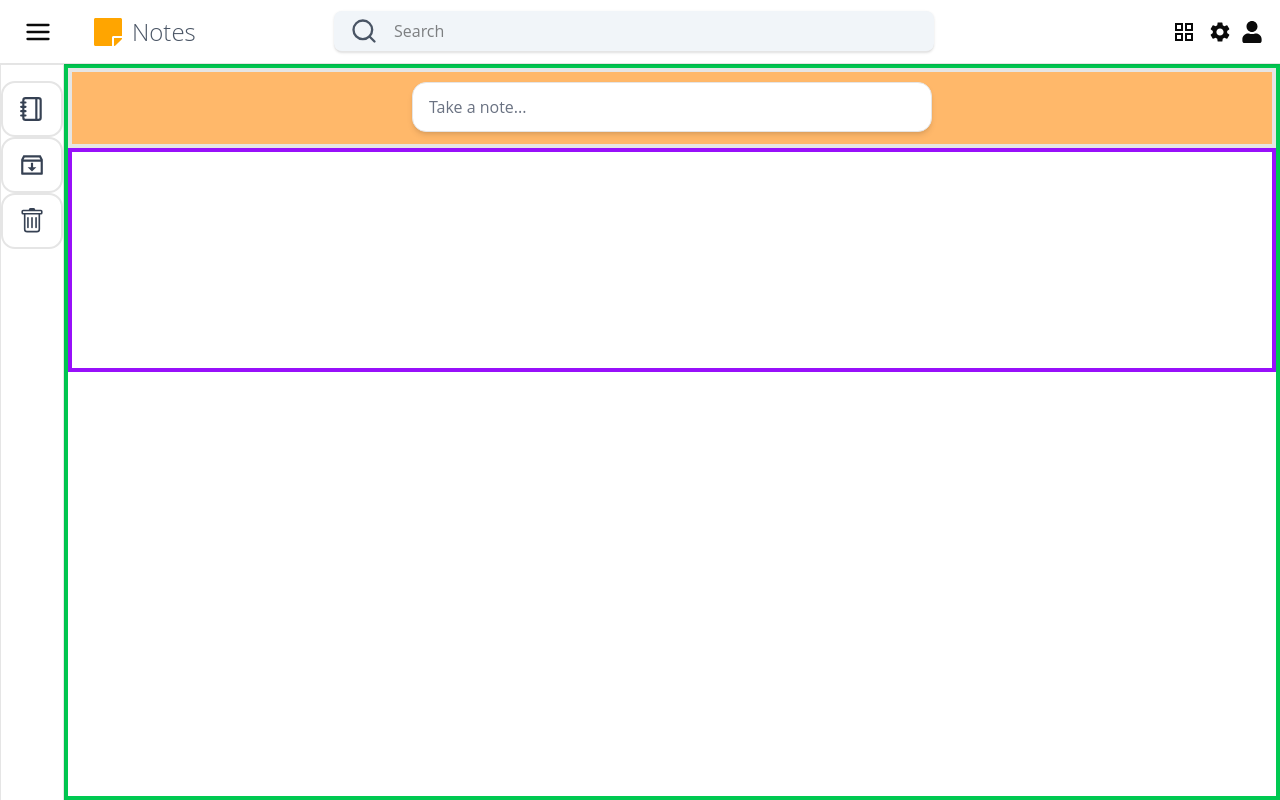
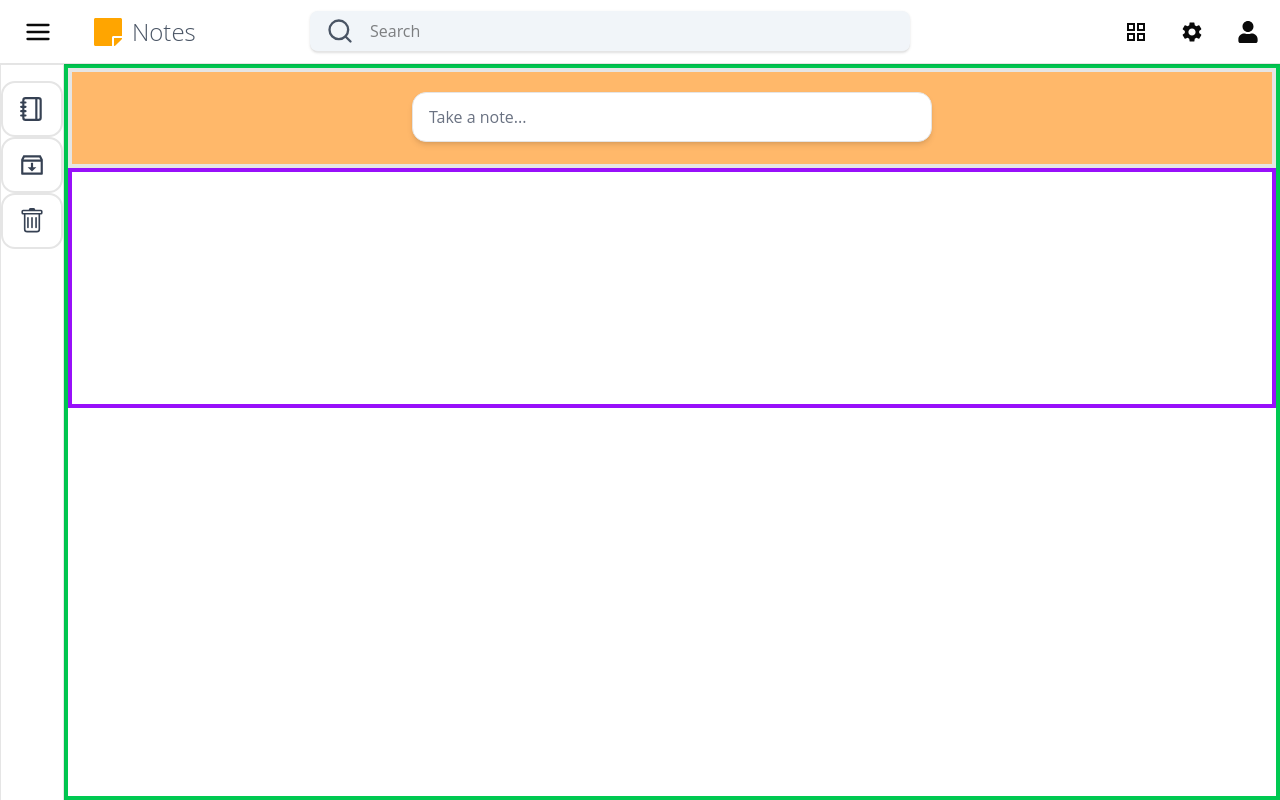
Before and after one commit to SohamDevharkar/Note-Keeper, a React (Vite) app: page /home in a window 1280 px wide. Built offline with nearby package versions, Linux system fonts and the light colour scheme.

Commit message:
Added list/block toggle feature for each view.

```diff
--- a/src/App.jsx
+++ b/src/App.jsx
@@ -7,7 +7,7 @@ import { ArchiveView } from './pages/ArchiveView.jsx';
 import { TrashView } from './pages/TrashView.jsx';
 import { ModalView } from './components/my-components/ModalView.jsx';
 import { SearchView } from './pages/SearchView.jsx';
-import { TbLayoutList } from "react-icons/tb"; // list view icon
+
 
 function App() {
 
@@ -20,13 +20,19 @@ function App() {
   const [inputOpen, setInputOpen] = useState(false);
   const [searchQuery, setSearchQuery] = useState('');
   const [showPalette, setShowPalette] = useState(false);
-  const [view, setView] = useState('block');
+  const [view, setView] = useState(true);
 
     return (
     <>
       <Router>
         <div className='flex h-screen overflow-hidden'>
-          <Header sidebaropen={sidebaropen} setSidebarOpen={setSidebarOpen} searchQuery={searchQuery} setSearchQuery={setSearchQuery}/>
+          <Header sidebaropen={sidebaropen}
+                  setSidebarOpen={setSidebarOpen}
+                  searchQuery={searchQuery}
+                  setSearchQuery={setSearchQuery}
+                  view={view}
+                  setView={setView}
+          />
 
           <div className=''>
             <SidebarBox sidebaropen={sidebaropen} setSidebarOpen={setSidebarOpen}  />
@@ -42,6 +48,8 @@ function App() {
                   sidebaropen={sidebaropen}
                   setNotes={setNotes}
                   setSelectedNote={setSelectedNote}
+                  view={view}
+                  setView={setView}
                    />
               } />
 
@@ -50,6 +58,8 @@ function App() {
                   sidebaropen={sidebaropen}
                   setNotes={setNotes}
                   setSelectedNote={setSelectedNote}
+                  view={view}
+                  setView={setView}
                    />
               } />
 
@@ -59,6 +69,8 @@ function App() {
                   setInputOpen={setInputOpen}
                   sidebaropen={sidebaropen}
                   setNotes={setNotes}
+                  view={view}
+                  setView={setView}
                    />
               } />
 
--- a/src/components/my-components/Header.jsx
+++ b/src/components/my-components/Header.jsx
@@ -6,8 +6,9 @@ import { MdArrowBack, MdOutlineGridView } from "react-icons/md";
 import { MdSettings } from "react-icons/md";
 import { FaUser } from "react-icons/fa";
 import { useNavigate } from "react-router-dom";
+import { TbLayoutList } from "react-icons/tb"; // list view icon
 
-export const Header = ({ sidebaropen, setSidebarOpen, searchQuery, setSearchQuery }) => {
+export const Header = ({ sidebaropen, setSidebarOpen, searchQuery, setSearchQuery, view, setView }) => {
 
     const [mobileSearchOpen, setMobileSearchOpen] = useState(false);
     const navigate = useNavigate();
@@ -70,7 +71,7 @@ export const Header = ({ sidebaropen, setSidebarOpen, searchQuery, setSearchQuer
 
 
             {/**Right section*/}
-            <div className={`flex items-center gap-1 justify-between ml-`}>
+            <div className={`flex items-center gap-2.5 md:gap-6 justify-between `}>
                 {/** Mobile Search Icon (only visible when search is closed) */}
                 {!mobileSearchOpen && (
                     <div onClick={() => setMobileSearchOpen(true)}
@@ -80,8 +81,9 @@ export const Header = ({ sidebaropen, setSidebarOpen, searchQuery, setSearchQuer
                 )}
 
                 {/** View Toggle */}
-                <div className="rounded-full w-8 h-8 flex items-center justify-center hover:bg-slate-200 transition ">
-                    <MdOutlineGridView size={24} />
+                <div className="rounded-full w-8 h-8 flex items-center justify-center hover:bg-slate-200 transition"
+                    onClick={() => setView(!view)}>
+                    {view ? <MdOutlineGridView size={24} /> : <TbLayoutList size={24}/>}
                 </div>
 
                 {/**Setting icon */}
@@ -90,7 +92,7 @@ export const Header = ({ sidebaropen, setSidebarOpen, searchQuery, setSearchQuer
                 </div>
 
                 {/**Avator Icon */}
-                <div className=" rounded-full w-6 h-6  flex items-center justify-center hover:bg-slate-200 transition">
+                <div className=" rounded-full w-8 h-8 flex items-center justify-center hover:bg-slate-200 transition">
                     <FaUser size={22} />
                 </div>
             </div>
--- a/src/components/my-components/NoteInput.jsx
+++ b/src/components/my-components/NoteInput.jsx
@@ -68,7 +68,7 @@ export const NoteInput = ({setNotes, inputOpen, setInputOpen}) => {
 
     return (
     <div ref={wrapperRef}
-        className={`relative top-2.5 transform left-1/2 -translate-x-1/2 w-full max-w-[680px]
+        className={`relative top-5 transform left-1/2 -translate-x-1/2 w-full max-w-[680px]
         min-w-[300px] px-8 sm:px-18 md:px-20 sm:ml-0 transition-transform duration-300
         `}>
             {!inputOpen ? (
@@ -83,9 +83,9 @@ export const NoteInput = ({setNotes, inputOpen, setInputOpen}) => {
                 </div>
             ):(
                 //expanded state
-                <div className="bg-white shadow-xl rounded-xl px-4 py-3 transition-all duration-500 z-100 min-h-[60px]">
+                <div className="bg-white shadow-xl rounded-xl px-4 py-4 transition-all duration-500 z-100 min-h-[150px]">
                     <input ref={titleRef} placeholder="Title" value={title} onChange={(e) => setTitle(e.target.value)}
-                        className="w-full text-lg font-medium focus:outline-none mb-2" />
+                        className="w-full text-lg font-medium focus:outline-none mb-4" />
                     <hr/>
                     <div className={`${inputOpen ? 'pt-1 w-full' : 'hidden'} bg-white  `}>
                         <TipTapEditor
--- a/src/components/my-components/NoteLayout.jsx
+++ b/src/components/my-components/NoteLayout.jsx
@@ -7,6 +7,8 @@ export const NoteLayout = ({
     setNotes,
     sidebaropen,
     setSelectedNote,
+    view,
+    setView
 }) => {
 
 
@@ -32,12 +34,16 @@ export const NoteLayout = ({
     //     console.log("updated note list: " + JSON.stringify(updatedNotes));
     // }
 
+    function handleViewType() {
+        setView((s) => !s)
+    }
+
     function handleNoteViewChange(noteId, targetView) {
         const updatedNotes = notes.map((note) => {
-            if(noteId === note.id) {
-                if(( note.view === 'archive' && targetView === 'unarchive' && note.prevView ) ||
-                   ( note.view === 'trash' && targetView === 'restore' && note.prevView )) {
-                        return { ...note, view: note.prevView, prevView: undefined} ;
+            if (noteId === note.id) {
+                if ((note.view === 'archive' && targetView === 'unarchive' && note.prevView) ||
+                    (note.view === 'trash' && targetView === 'restore' && note.prevView)) {
+                    return { ...note, view: note.prevView, prevView: undefined };
                 }
                 return { ...note, prevView: note.view, view: targetView };
             }
@@ -81,7 +87,37 @@ export const NoteLayout = ({
     //     }
     // </div>
 
-    return <div className={`w-full  min-h-[200px] `}>
+    return (
+        <div className={`w-full  min-h-[200px] `}>
+            {
+                view === true ?
+                    (
+                        <div className='  flex flex-col justify-center items-center '>
+                            <div className='px-4 mx-6 w-full max-w-[700px]'>
+                                {
+                                    filteredNotes.reverse().map((note) => {
+                                        return (
+                                            <div key={note.id} >
+                                                <Card id={note.id} title={note.title}
+                                                    content={note.content}
+                                                    bgColor={note.color}
+                                                    onViewChange={handleNoteViewChange}
+                                                    onCardClick={() => openModal(note)}
+                                                    viewType={note.view}
+                                                    onDelete={handleDeleteNote}
+                                                    notes={notes}
+                                                    setNotes={setNotes}
+                                                    view={view}
+                                                    setView={setView}
+                                                />
+                                            </div>
+                                        )
+                                    })
+                                }
+
+                            </div>
+                        </div>
+                    ) : (
                         <Masonry breakpointCols={breakpointColumnsObj}
                             className="my-masonry-grid "
                             columnClassName="my-masonry-grid_column ">
@@ -97,11 +133,14 @@ export const NoteLayout = ({
                                             onDelete={handleDeleteNote}
                                             notes={notes}
                                             setNotes={setNotes}
-
                                         />
                                     </div>)
                                 })
                             }
                         </Masonry>
+                    )
+
+            }
         </div>
+    )
 }
--- a/src/index.css
+++ b/src/index.css
@@ -43,13 +43,13 @@ body {
 
 .my-masonry-grid {
   display: flex;
-  margin-left: 16px; /* gutter size offset */
+  margin-left: 20px; /* gutter size offset */
   margin-right: 16px;
   width: auto;
 }
 
 .my-masonry-grid_column {
-  padding-left: -16px; /* gutter size */
+  padding-left: -18px; /* gutter size */
   padding-right: 0px;
   background-clip: padding-box;
   width: 90%;
--- a/src/pages/ArchiveView.jsx
+++ b/src/pages/ArchiveView.jsx
@@ -6,8 +6,10 @@ export const ArchiveView = ({
     setNotes,
     sidebaropen,
     setSelectedNote,
+    view,
+    setView
 }) => {
-    const filteredArchiveNotes = notes.filter((note) => note.view ==='archive');
+    const filteredArchiveNotes = notes.filter((note) => note.view === 'archive');
 
     function isArrayNullOrEmpty(filteredArchiveNotes) {
         return notes === null || notes === undefined || (Array.isArray(notes) && notes.length === 0);
@@ -28,6 +30,8 @@ export const ArchiveView = ({
                     setNotes={setNotes}
                     sidebaropen={sidebaropen}
                     setSelectedNote={setSelectedNote}
+                    view={view}
+                    setView={setView}
                 />
             )
         }
--- a/src/pages/NoteView.jsx
+++ b/src/pages/NoteView.jsx
@@ -7,21 +7,23 @@ export const NoteView = ({ sidebaropen,
   setNotes,
   setInputOpen,
   setSelectedNote,
-
+  view,
+  setView
 }) => {
 
-    const filteredNotes = notes.filter((note) => note.view === 'notes');
+  const filteredNotes = notes.filter((note) => note.view === 'notes');
 
   return (<>
-    <div className={`min-h-[80px] bg-orange-300 border-4 transition-all duration-100`}>
+    <div className={`min-h-[100px] bg-orange-300 border-4 transition-all duration-100`}>
       <NoteInput notes={notes} setNotes={setNotes} inputOpen={inputOpen} setInputOpen={setInputOpen} />
     </div>
-    <div className={`border-4 p-2 border-purple-600 ${sidebaropen ? 'max-w-[1300px]' : 'max-w-screen'}  sm:w-full`}>
+    <div className={`border-4  pt-8 border-purple-600 ${sidebaropen ? 'max-w-[1300px]' : 'max-w-screen'}  sm:w-full`}>
       <NoteLayout filteredNotes={filteredNotes} setNotes={setNotes}
         sidebaropen={sidebaropen}
         notes={notes}
         setSelectedNote={setSelectedNote}
-
+        view={view}
+        setView={setView}
       />
     </div>
   </>)
--- a/src/pages/TrashView.jsx
+++ b/src/pages/TrashView.jsx
@@ -4,7 +4,9 @@ import { NoteLayout } from "../components/my-components/NoteLayout";
 export const TrashView = ({
     notes,
     setNotes,
-    sidebaropen
+    sidebaropen,
+    view,
+    setView
 }) => {
 
     const filteredTrashNotes = notes.filter((note) => note.view === 'trash');
@@ -27,6 +29,8 @@ export const TrashView = ({
                     notes={notes}
                     setNotes={setNotes}
                     sidebaropen={sidebaropen}
+                    view={view}
+                    setView={setView}
                 />
             )
         }
```
Also changed, not shown: src/components/my-components/Card.jsx (+15 -2 lines). Lines whose indentation alone changed are shown as unchanged.
